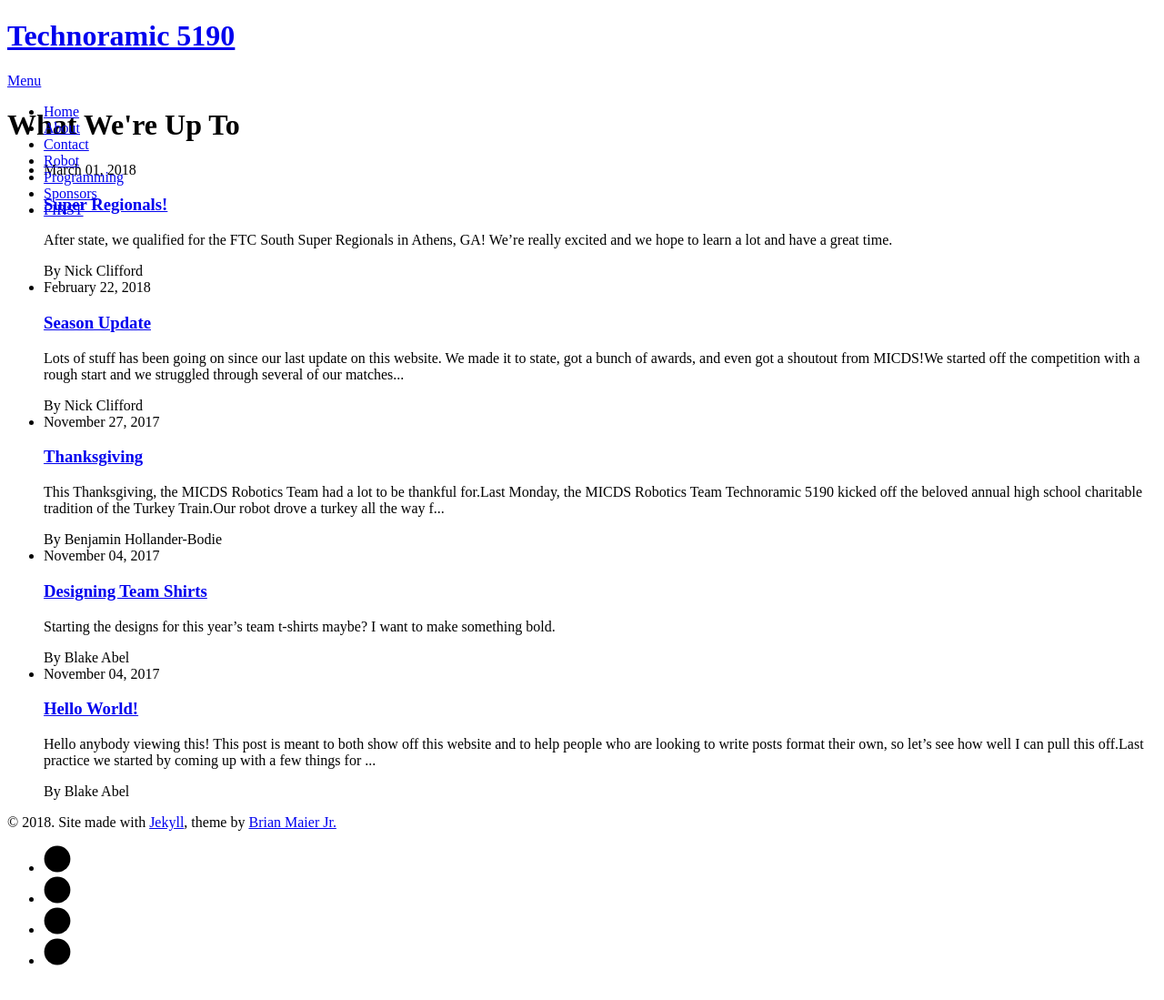
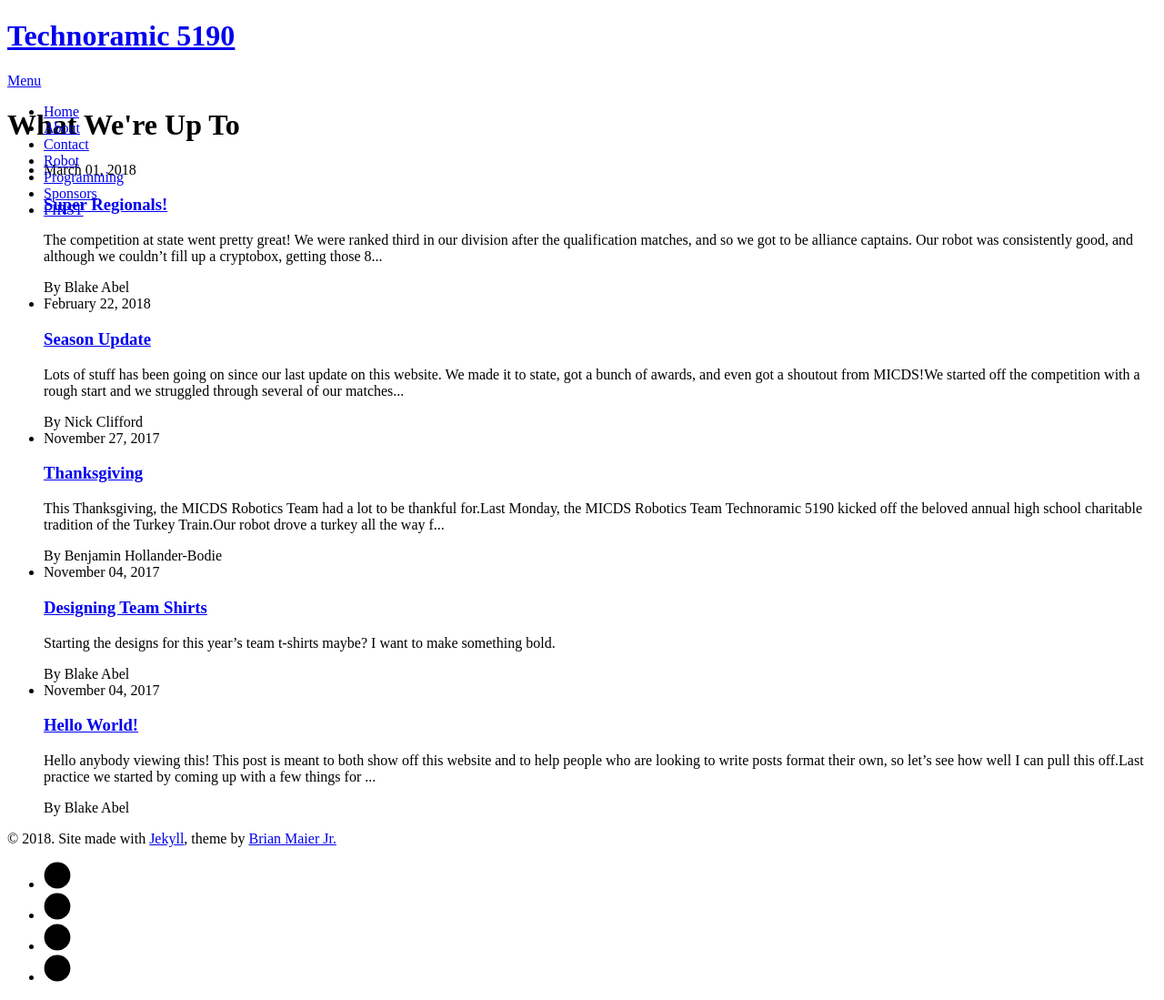
Before and after one commit to MICDSRobotics-5190/MICDSRobotics-5190.github.io, a Jekyll site: the page built from index.html, in a window 1280 px wide. Shown: the whole page at 91% size. Built offline with Jekyll 4.4.1, drawn with Linux system fonts in a browser that asks for light colours; nearby versions of some CDN libraries; the list of posts is cut into pages by our own code; some of the changed lines change nothing that is shown.

Commit message:
Updated bad blog post from before

```diff
--- a/_posts/2018-03-01-super-regionals.md
+++ b/_posts/2018-03-01-super-regionals.md
@@ -2,7 +2,17 @@
 layout: post
 title: "Super Regionals!"
 date: 2018-03-01
-author: "Nick Clifford"
+author: "Blake Abel"
 ---
 
-After state, we qualified for the FTC South Super Regionals in Athens, GA! We're really excited and we hope to learn a lot and have a great time.
+The competition at state went pretty great! We were ranked third in our division after the qualification matches, and so we got to be alliance captains. Our robot was consistently good, and although we couldn't fill up a cryptobox, getting those 85 points every time in autonomous and always getting a column and a row (*and* sometimes two columns and a row or even two columns and two rows) and parking on the balancing stone at the end was solid.
+
+![State Bot](../assets/img/state bot.JPG)
+
+So, the semifinals start up: our alliance partners are both great at filling up the cryptobox, and one can score relics, but both only have good autonomous for the balancing stone nearer to the relic scoring. We have autonomous programs for every side, so it made sense that we would run more so that both of us get the large amount of autonomous points.
+
+The matches are close! But we end up losing the first match, winning the second, and losing the third. Other than awards, which we didn't think we had a big shot at the time, we most likely wouldn't advance past state.
+
+To everyone's surprise though, they went *deep* int eh advancement criteria. 11 teams qualified from that state competition to South Super regionals-- and they went to the 21st advancement criteria. And **we** were the 21st, the highest ranked team who had not previously advanced. ***We're going to Super Regionals!***
+
+State made us realize that we would need to change our intake to stay competetive. We're gonna take Super-Regionals by storm!
```
Also changed, not shown: 1 other file.
